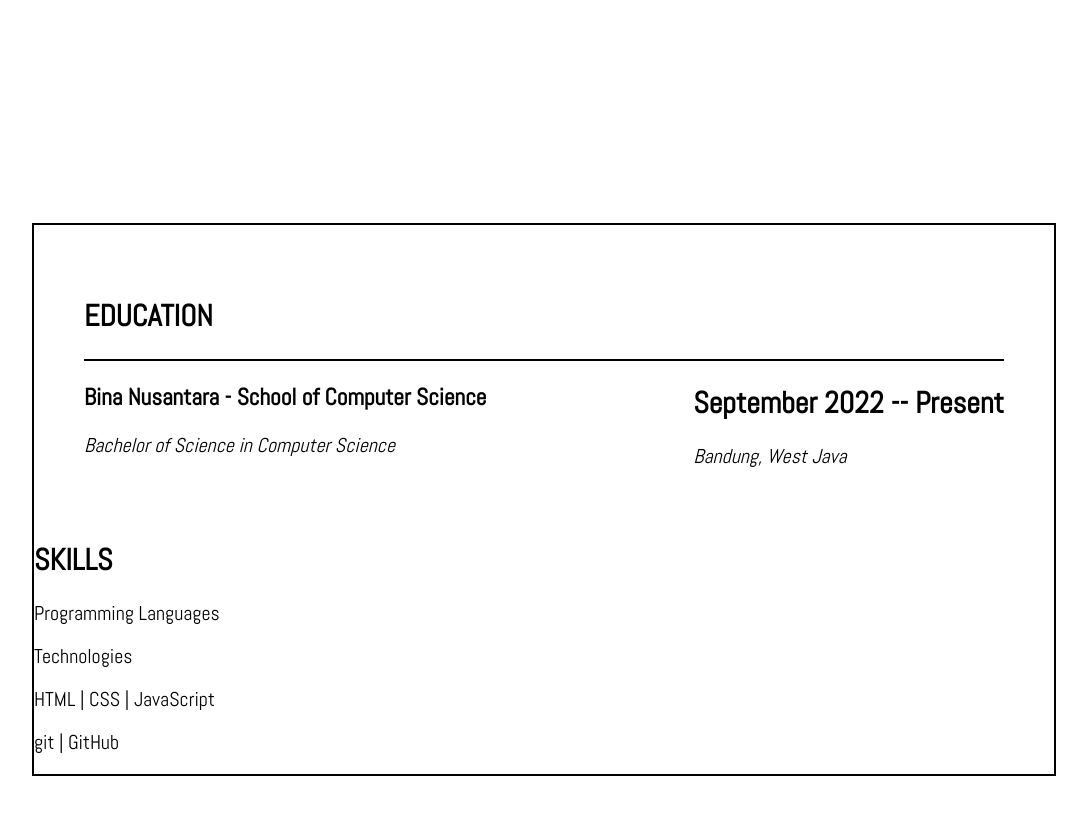
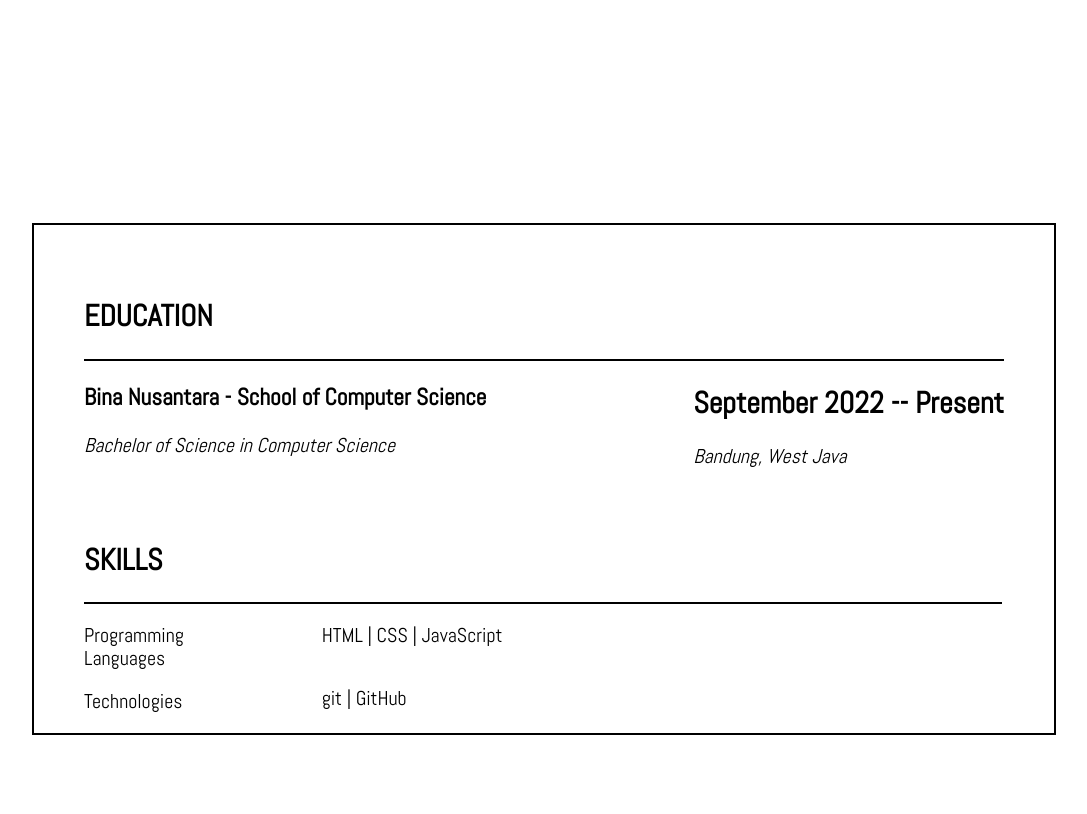
Before and after one commit to azanra/personal-portfolio, a website: page html/about.html in a window 1280 px wide. Shown: the part 150-964 px from the top of the page, without its empty margins (96-1183 px from the left). Drawn offline with nearby package versions, Linux system fonts and the light colour scheme; files whose address does not match are found by name.

Commit message:
Position and style the skills section

```diff
--- a/html/about.html
+++ b/html/about.html
@@ -52,7 +52,7 @@
                 </div>
             </div>
         </div>
-        <div>
+        <div class="skills-container">
             <h2>SKILLS</h2>
             <div class="skills-section">
                 <div class="skills-detail">
--- a/styles/about-styles.css
+++ b/styles/about-styles.css
@@ -56,3 +56,29 @@
     justify-content: space-between;
     border-top: 2px solid black;
 }
+
+.skills-detail {
+    display: flex;
+}
+
+.programming-section {
+    margin: 0 100px 0 0;
+}
+
+.language-section {
+    width: 100%;
+}
+
+.skills-section {
+    width: 90%;
+    margin-left: 50px;
+    border-top: 2px solid black;
+}
+
+.skills-container > h2 {
+    margin-left: 50px;
+}
+
+.language-section > p:first-child {
+    margin-bottom: 40px;
+}
```
